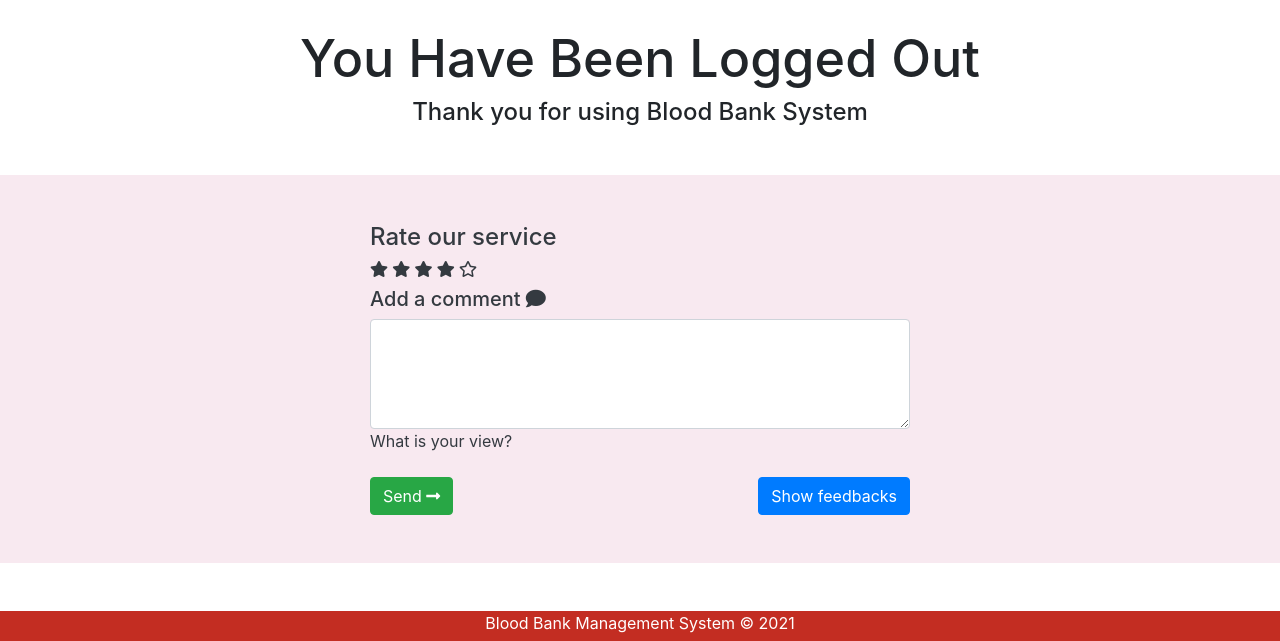
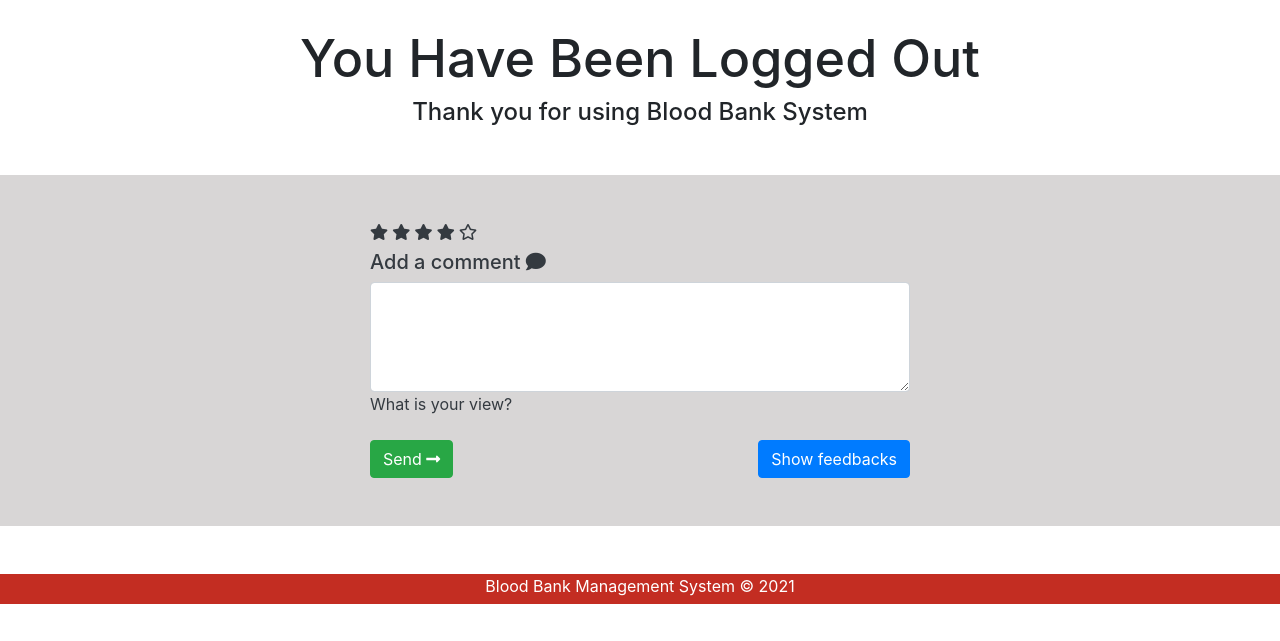
Before and after one commit to 820011226/bloodbankmanagment, a Django app: page /logout in a window 1280 px wide. Shown: the part 373-1014 px from the top of the page. After the commit the page ends 977 px from the top, so only its background shows below. Run offline with Django 3.2, Linux system fonts and the light colour scheme; some libraries are stand-ins or nearby versions.

Commit message:
Update logout.html

```diff
--- a/templates/blood/logout.html
+++ b/templates/blood/logout.html
@@ -69,11 +69,10 @@
   </div>
 
   <div>
-    <section style="background-color: #F8E9F0;">
+    <section style="background-color: #d8d6d6;">
   <div class="container my-5 py-5 text-dark">
     <div class="row d-flex justify-content-center">
       <div class="col-md-10 col-lg-8 col-xl-6">
-        <h4>Rate our service</h4>
                  <h6>
                     <i class="fas fa-star"></i>
                     <i class="fas fa-star"></i>
```
